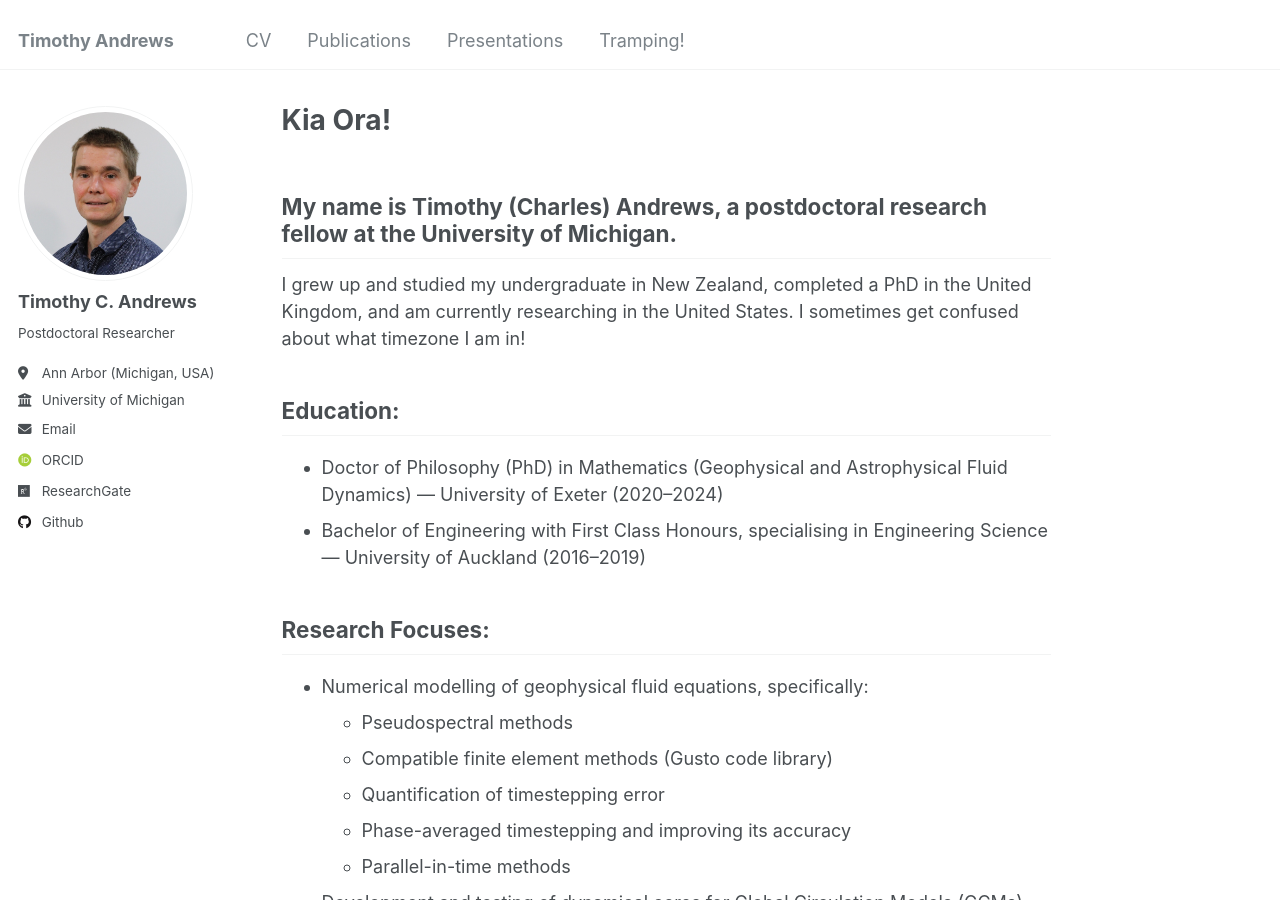
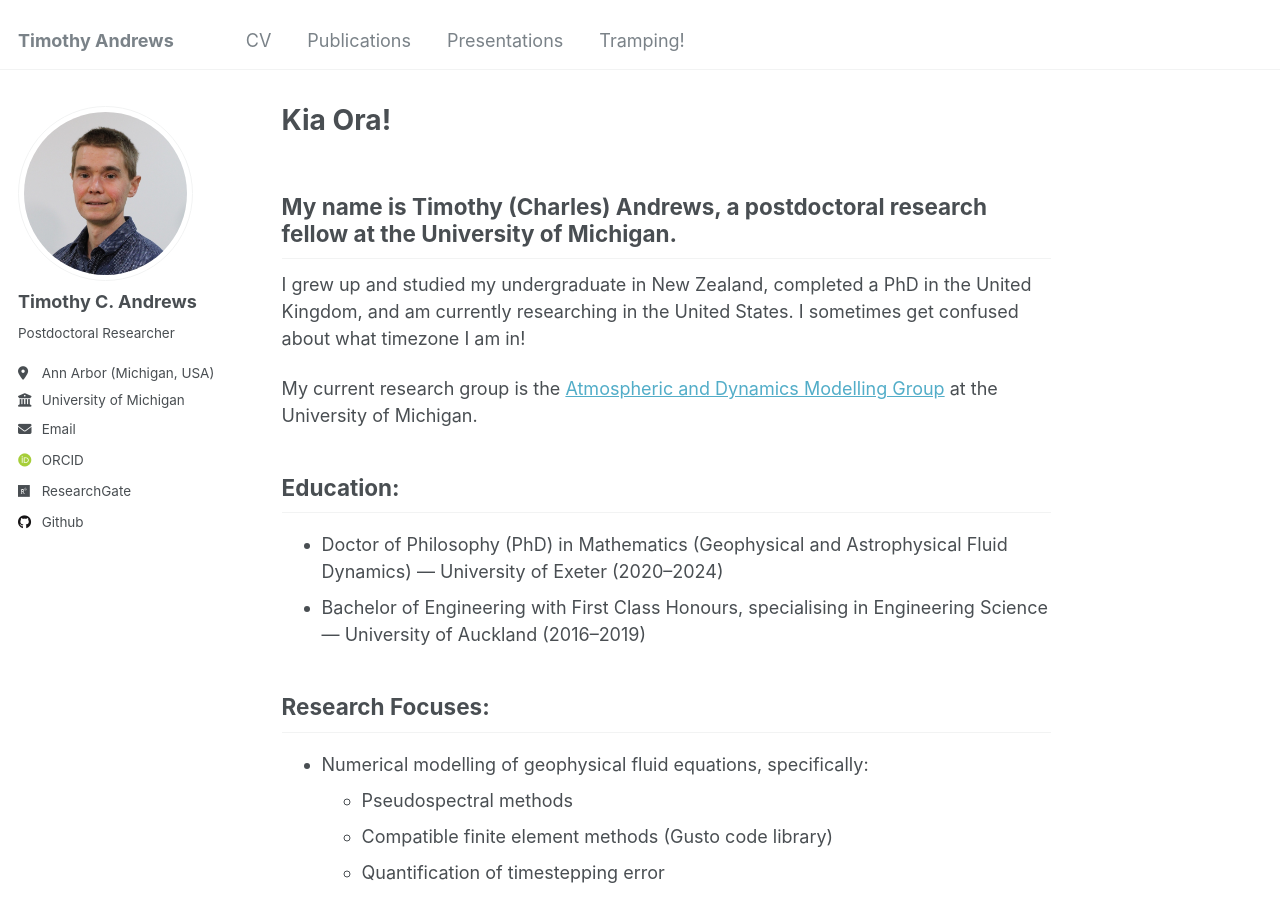
Before and after one commit to ta440/ta440.github.io, a Jekyll site: the page built from _pages/about.md, in a window 1280 px wide and 900 px high. Built offline with Jekyll 4.4.1, drawn with Linux system fonts in a browser that asks for light colours; some web fonts are replaced.

Commit message:
Update about.md

```diff
--- a/_pages/about.md
+++ b/_pages/about.md
@@ -9,6 +9,8 @@ redirect_from:
 
 ## My name is Timothy (Charles) Andrews, a postdoctoral research fellow at the University of Michigan.
 I grew up and studied my undergraduate in New Zealand, completed a PhD in the United Kingdom, and am currently researching in the United States. I sometimes get confused about what timezone I am in!
+
+My current research group is the [Atmospheric and Dynamics Modelling Group](https://admg.engin.umich.edu/) at the University of Michigan.
 
 ## Education:
 - Doctor of Philosophy (PhD) in Mathematics (Geophysical and Astrophysical Fluid Dynamics) --- University of Exeter (2020--2024)
```
